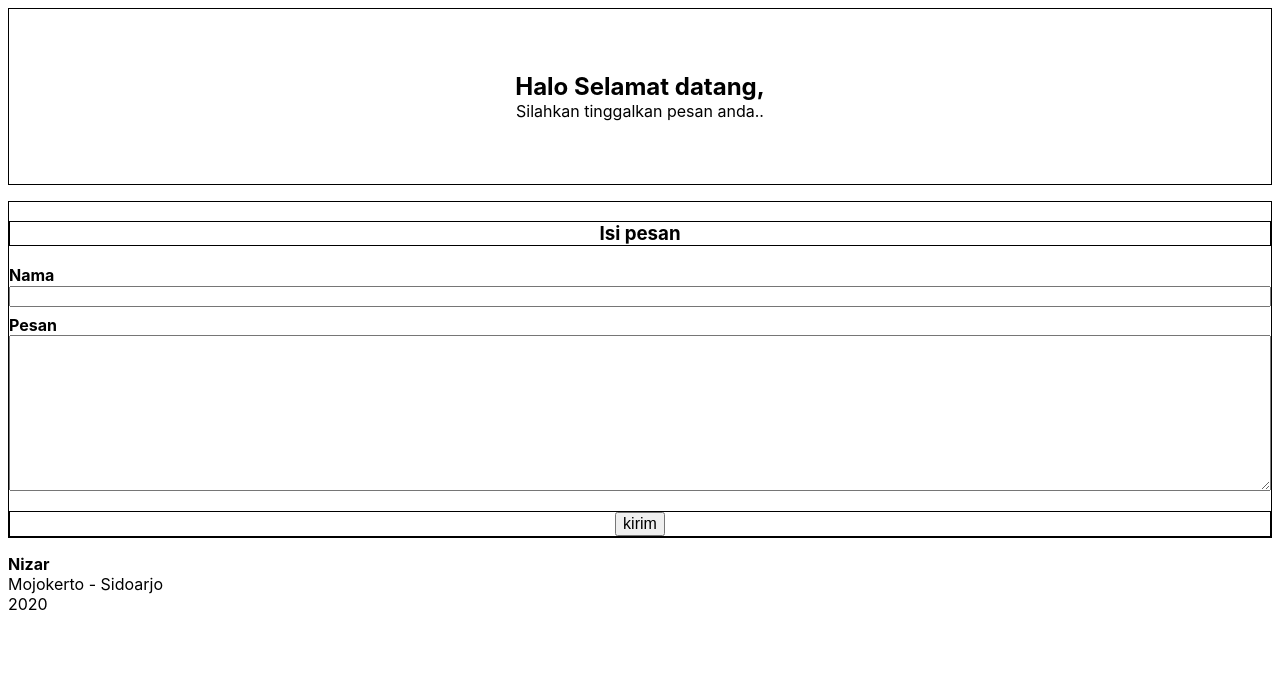
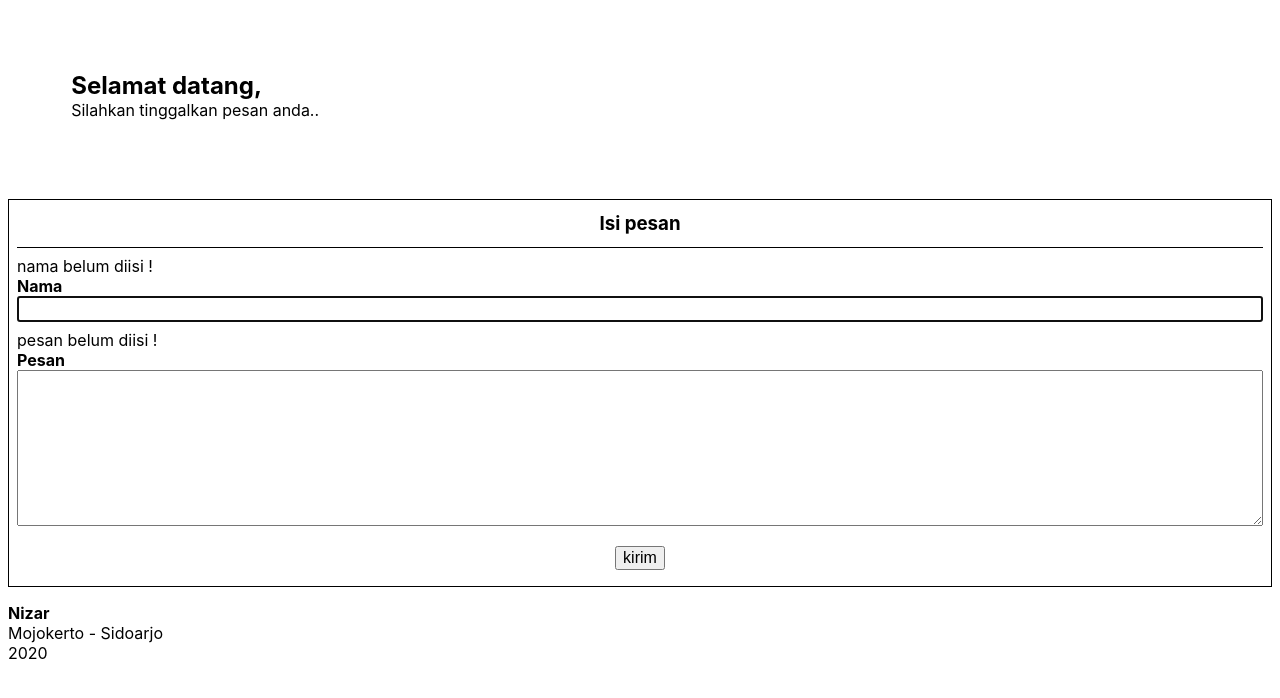
Before and after one commit to nusaniz/rumahnizar.com, a plain HTML site: page index.html in a window 1280 px wide. Drawn offline with Linux system fonts and the light colour scheme.

Commit message:
update v2

```diff
--- a/index.html
+++ b/index.html
@@ -19,8 +19,8 @@
             width: 100%;
             padding: 5%;
             box-sizing: border-box;
-            text-align: center;
-            border: 1px solid;
+            /* text-align: center; */
+            /* border: 1px solid; */
         }
 
         .seg-1 h1 {
@@ -33,7 +33,7 @@
         }
     </style>
     <div class="seg-1">
-        <h1>Halo Selamat datang,</h1>
+        <h1>Selamat datang,</h1>
         <p>Silahkan tinggalkan pesan anda..</p>
     </div>
 
@@ -42,6 +42,8 @@
             margin-top: 1rem;
             width: 100%;
             box-sizing: border-box;
+            padding: 0.5rem;
+            padding-bottom: 1rem;
             border: 1px solid;
         }
 
@@ -55,12 +57,15 @@
             display: flex;
             justify-content: center;
             box-sizing: border-box;
-            border: 1px solid;
+            /* border: 1px solid; */
         }
 
         .seg-2 h3 {
             text-align: center;
-            border: 1px solid;
+            padding-bottom: 0.8rem;
+            border-bottom: 1px solid;
+            /* border: 1px solid; */
+            margin: 0.2rem 0 0.2rem 0;
         }
 
         .seg-2 .btn button {
@@ -76,11 +81,18 @@
             width: 100%;
             box-sizing: border-box;
         }
+
+        .seg-2 form .user p {
+            margin: 0;
+        }
+
+        .seg-2 .user.nama input {
+            padding: 0.2rem;
+        }
     </style>
     <div class="seg-2">
-        <script>var submitted = false;</script>
         <iframe name="hidden_iframe" id="hidden_iframe" style="display:none;" onload="if(submitted)
-    {window.location='https://google.com';}"></iframe>
+    {window.location='success.html';}"></iframe>
 
         <form
             action="https://docs.google.com/forms/u/0/d/e/1FAIpQLSfqUHtR0GY5R8NBoJ8zk5O4Uz0rrjWZf3OPdWTb69qg03kQTw/formResponse"
@@ -89,15 +101,17 @@
             <h3>Isi pesan</h3>
 
             <div class="user nama">
+                <p id="notice-nama"></p>
                 <label for="nama"><b>Nama</b></label>
-                <input type="text" name="entry.867353645" id="nama">
+                <input id="nama" type="text" name="entry.867353645" required autofocus>
             </div>
             <div class="user pesan">
+                <p id="notice-pesan"></p>
                 <label for="pesan"><b>Pesan</b></label>
-                <textarea name="entry.324445980" id="pesan" cols="30" rows="10"></textarea>
+                <textarea name="entry.324445980" id="pesan" cols="30" rows="10" required></textarea>
             </div>
             <div class="btn">
-                <button type="submit">kirim</button>
+                <button onclick="kirim()" type="submit">kirim</button>
             </div>
         </form>
     </div>
@@ -115,7 +129,22 @@
 
 
 
+    <script src="script.js"></script>
 
+    <script>
+        var nama = document.getElementById("nama").value;
+        var pesan = document.getElementById("pesan").value;
+        var noticeNama = document.getElementById("notice-nama");
+        var noticePesan = document.getElementById("notice-pesan");
+
+        if (nama === "") {
+            noticeNama.innerHTML = "nama belum diisi !"
+        }
+        if (pesan === "") {
+            noticePesan.innerHTML = "pesan belum diisi !"
+        }
+
+    </script>
 </body>
 
 </html>
--- /dev/null
+++ b/script.js
@@ -0,0 +1,7 @@
+var submitted = false;
+var nama = document.getElementById("nama");
+var namaCopy = document.getElementById("nama-copy");
+
+function kirim() {
+    namaCopy.innerHTML = Date();
+}
```
Also changed, not shown: success.html (added, +34 -0 lines).
